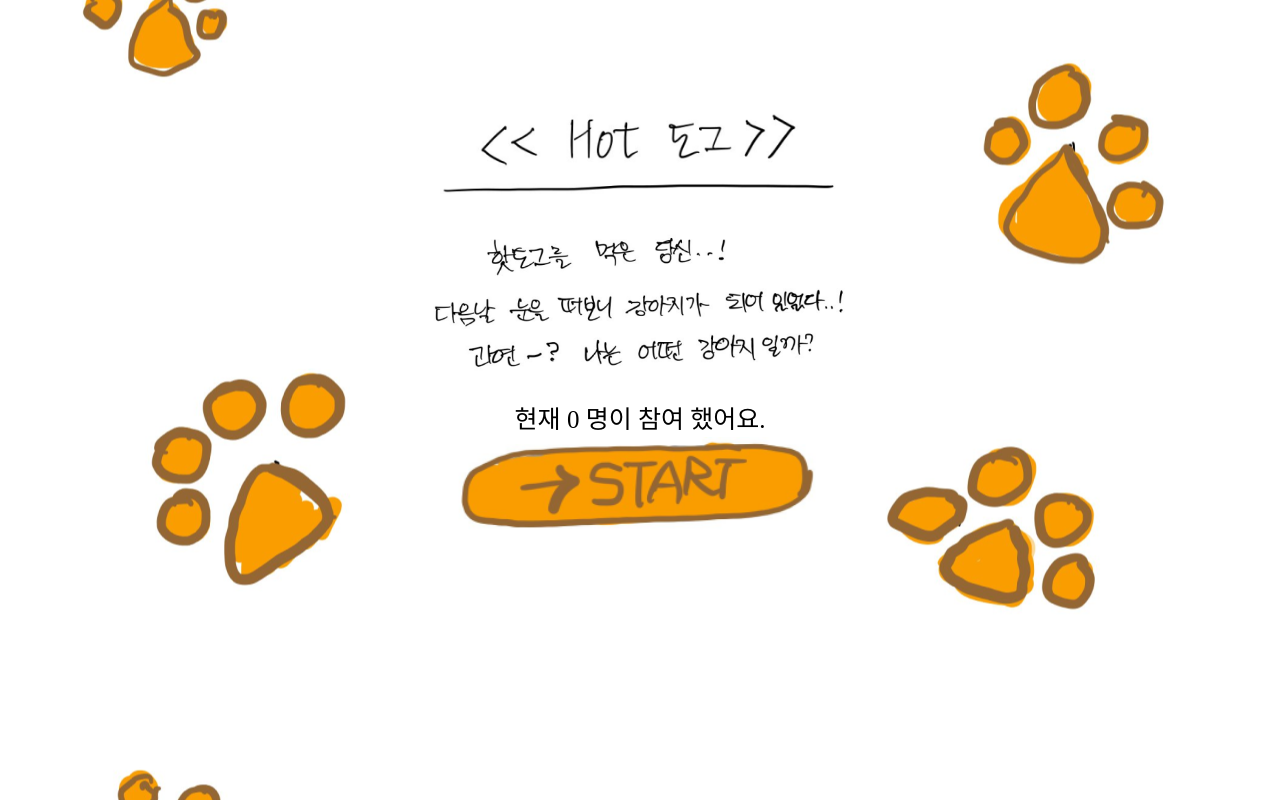
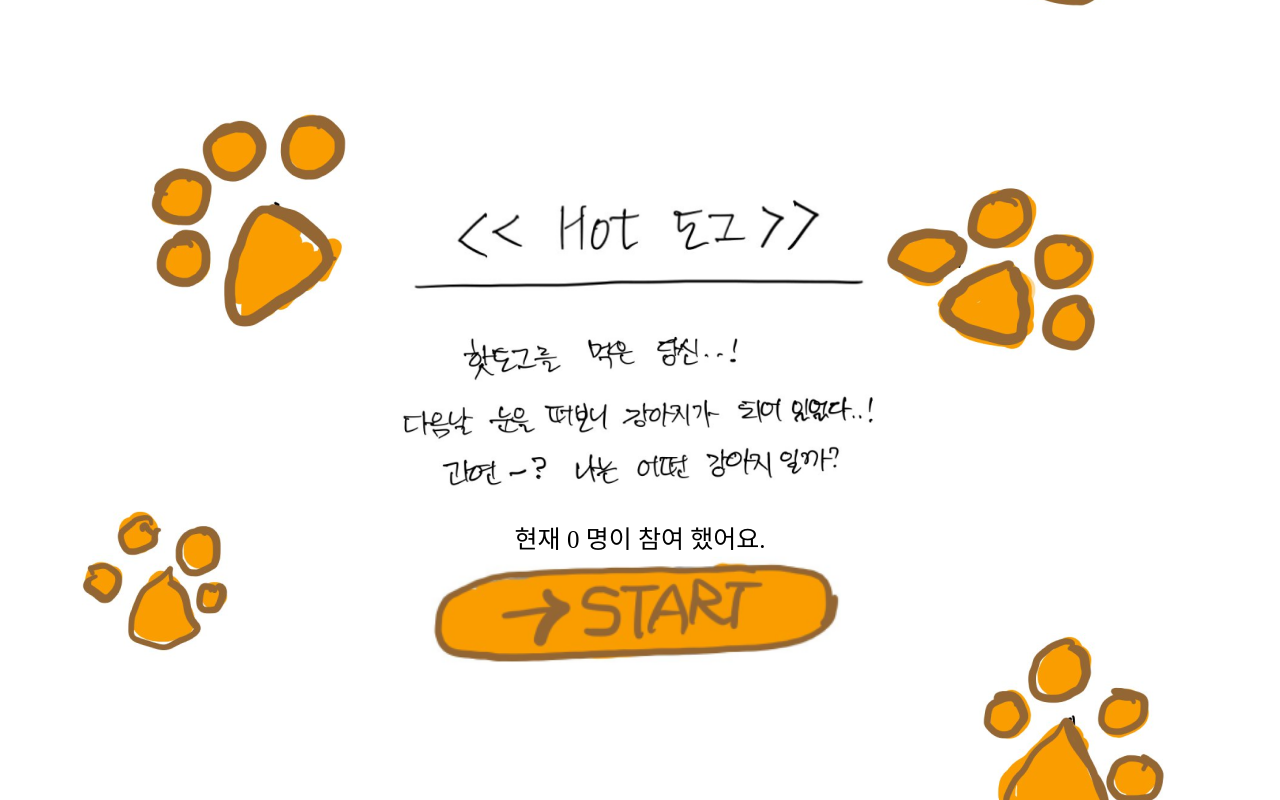
Before and after one commit to moonyerim2/if-dog-tendency-test, a React (Create React App) app: page / in a window 1280 px wide. Built offline with nearby package versions, Linux system fonts and the light colour scheme; no server answers; the database is empty; a web font is replaced by a local one.

Commit message:
feat: home 페이지 컨텐츠 화면 중앙으로 위치 수정

```diff
--- a/src/home/DotLoader.js
+++ b/src/home/DotLoader.js
@@ -3,11 +3,8 @@ import { motion } from 'framer-motion';
 
 const Top = {
   ///최상위 컨테이너
-  position: 'absolute',
   display: 'flex',
-  top: '47%',
-  left: '50%',
-  transform: 'translate(-50%, -50%)',
+  justifyContent: 'center',
 };
 
 const loadingContainer = {
--- a/src/home/HomePage.js
+++ b/src/home/HomePage.js
@@ -5,14 +5,18 @@ import DotLoader from './DotLoader';
 import Dogs from '../data/dogsDB';
 
 const Wrapper = styled.div`
+  position: absolute;
+  top: 50%;
+  left: 50%;
+  transform: translate(-50%, -50%);
+  width: 100%;
   max-width: 575px;
   min-width: 300px;
-  margin: 0 auto;
 `;
 
 const TitleImg = styled.img`
   display: block;
-  margin: 80px auto 0;
+  margin: 0 auto;
   width: 80%;
 `;
 
```
